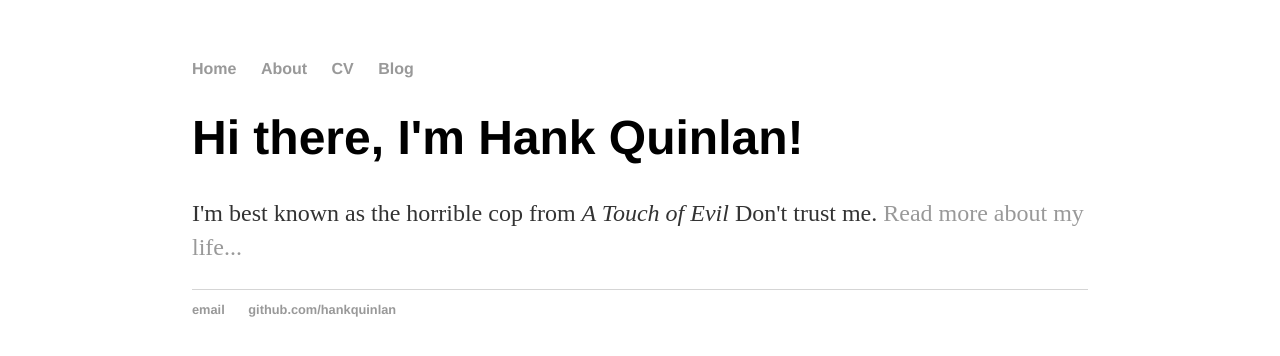
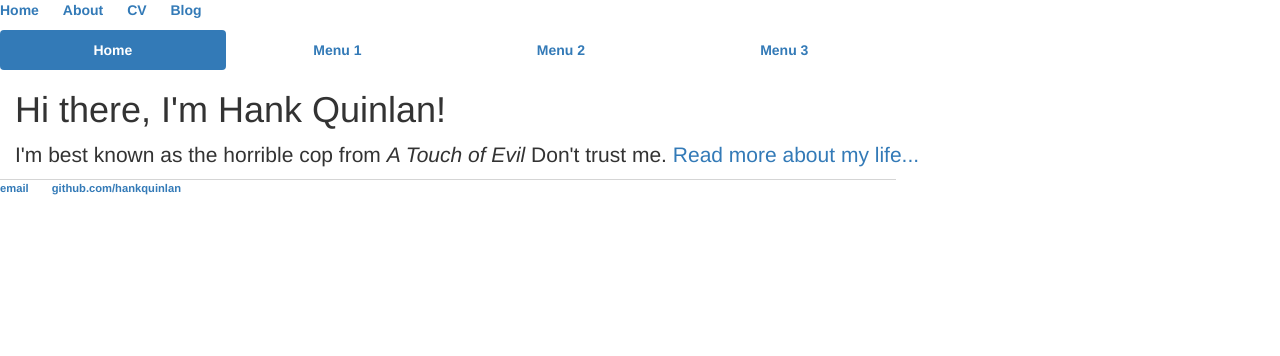
Before and after one commit to chips1/chips1.github.io, a plain HTML site: page index.html in a window 1280 px wide. Drawn offline with nearby package versions, Linux system fonts and the light colour scheme.

Commit message:
Update index.html

```diff
--- a/index.html
+++ b/index.html
@@ -4,15 +4,25 @@
 		<title>Hank Quinlan, Horrible Cop</title>
 		<!-- link to main stylesheet -->
 		<link rel="stylesheet" type="text/css" href="/css/main.css">
+		  <link rel="stylesheet" href="http://maxcdn.bootstrapcdn.com/bootstrap/3.3.4/css/bootstrap.min.css">
+  <script src="https://ajax.googleapis.com/ajax/libs/jquery/1.11.1/jquery.min.js"></script>
+  <script src="http://maxcdn.bootstrapcdn.com/bootstrap/3.3.4/js/bootstrap.min.js"></script>
 	</head>
 	<body>
 		<nav>
     		<ul>
+
         		<li><a href="/">Home</a></li>
 	        	<li><a href="/about">About</a></li>
         		<li><a href="/cv">CV</a></li>
         		<li><a href="/blog">Blog</a></li>
     		</ul>
+    		  <ul class="nav nav-pills nav-justified">
+    <li class="active"><a href="#">Home</a></li>
+    <li><a href="#">Menu 1</a></li>
+    <li><a href="#">Menu 2</a></li>
+    <li><a href="#">Menu 3</a></li>
+  </ul>
 		</nav>
 		<div class="container">
     		<div class="blurb">
```
